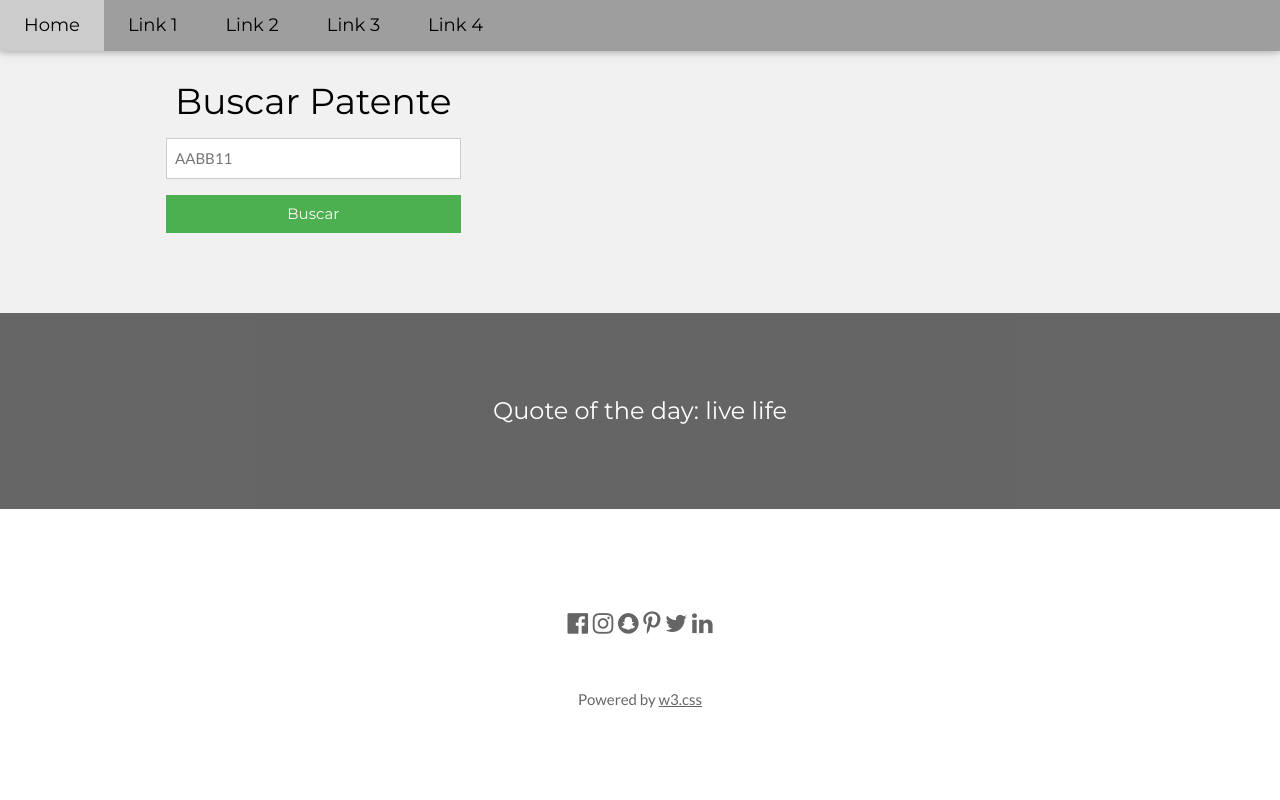
After one commit to Zenteno/RepoBegnoSlimm, a PHP site: template templates/autos.html in a window 1280 px wide. The commit adds this page. Run offline with PHP 8.4, Linux system fonts and the light colour scheme; the template is opened without the code that fills it, so the values that code supplies are empty.

Commit message:
agrega buscador de patentes

```diff
--- /dev/null
+++ b/templates/autos.html
@@ -0,0 +1,160 @@
+<!DOCTYPE html>
+<html lang="en">
+<title>W3.CSS Template</title>
+<meta charset="UTF-8">
+<meta name="viewport" content="width=device-width, initial-scale=1">
+<link rel="stylesheet" href="https://www.w3schools.com/w3css/4/w3.css">
+<link rel="stylesheet" href="https://fonts.googleapis.com/css?family=Lato">
+<link rel="stylesheet" href="https://fonts.googleapis.com/css?family=Montserrat">
+<link rel="stylesheet" href="https://cdnjs.cloudflare.com/ajax/libs/font-awesome/4.7.0/css/font-awesome.min.css">
+<style>
+body,h1,h2,h3,h4,h5,h6 {font-family: "Lato", sans-serif}
+.w3-bar,h1,button {font-family: "Montserrat", sans-serif}
+.fa-anchor,.fa-coffee {font-size:200px}
+</style>
+<body>
+
+<!-- Navbar -->
+<div class="w3-top">
+  <div class="w3-bar w3-grey w3-card w3-left-align w3-large">
+    <a class="w3-bar-item w3-button w3-hide-medium w3-hide-large w3-right w3-padding-large w3-hover-white w3-large w3-red" href="javascript:void(0);" onclick="myFunction()" title="Toggle Navigation Menu"><i class="fa fa-bars"></i></a>
+    <a href="#" class="w3-bar-item w3-button w3-padding-large w3-white">Home</a>
+    <a href="#" class="w3-bar-item w3-button w3-hide-small w3-padding-large w3-hover-white">Link 1</a>
+    <a href="#" class="w3-bar-item w3-button w3-hide-small w3-padding-large w3-hover-white">Link 2</a>
+    <a href="#" class="w3-bar-item w3-button w3-hide-small w3-padding-large w3-hover-white">Link 3</a>
+    <a href="#" class="w3-bar-item w3-button w3-hide-small w3-padding-large w3-hover-white">Link 4</a>
+  </div>
+
+  <!-- Navbar on small screens -->
+  <div id="navDemo" class="w3-bar-block w3-white w3-hide w3-hide-large w3-hide-medium w3-large">
+    <a href="#" class="w3-bar-item w3-button w3-padding-large">Link 1</a>
+    <a href="#" class="w3-bar-item w3-button w3-padding-large">Link 2</a>
+    <a href="#" class="w3-bar-item w3-button w3-padding-large">Link 3</a>
+    <a href="#" class="w3-bar-item w3-button w3-padding-large">Link 4</a>
+  </div>
+</div>
+
+<!-- First Grid -->
+<div class="w3-row-padding w3-light-grey w3-padding-64 w3-container">
+  <div class="w3-content">
+    <div class="w3-third w3-center">
+      <div class="w3-container">
+        <h1>Buscar Patente</h1>
+        <input class="w3-input w3-border w3-margin-bottom" type="text" placeholder="AABB11" id="patente_buscar" required>
+        <button class="w3-button w3-block w3-green w3-section w3-padding" id="boton">Buscar</button>
+      </div>
+    </div>
+
+    <div class="w3-twothird">
+      <div class="w3-container w3-card w3-white" id="card_vehiculo" style="display:none">
+        <h3>Datos del Vehículo</h3>
+        <table class="w3-table w3-bordered w3-border">
+          <tr>
+            <th>Tipo</th>
+            <th>Marca</th>
+          </tr>
+          <tr>
+            <td>
+              <span id="tipo_vehiculo"></span>
+            </td>
+            <td>
+              <span id="marca_vehiculo"></span>
+            </td>
+          </tr>
+        </table>
+        &nbsp;
+        <table class="w3-table w3-bordered w3-border">
+          <tr>
+            <th>Modelo</th>
+            <th>Año</th>
+          </tr>
+          <tr>
+            <td>
+              <span id="modelo_vehiculo"></span>
+            </td>
+            <td>
+              <span id="anio_vehiculo"></span>
+            </td>
+          </tr>
+        </table>
+        &nbsp;
+        <table class="w3-table w3-bordered w3-border">
+          <tr>
+            <th>Patente</th>
+            <th>Chasis</th>
+          </tr>
+          <tr>
+            <td>
+              <span id="patente_vehiculo"></span>
+            </td>
+            <td>
+              <span id="chasis_vehiculo"></span>
+            </td>
+          </tr>
+        </table>
+        &nbsp;
+      </div>
+    </div>
+  </div>
+</div>
+
+<div class="w3-container w3-black w3-center w3-opacity w3-padding-64">
+    <h1 class="w3-margin w3-xlarge">Quote of the day: live life</h1>
+</div>
+
+<!-- Footer -->
+<footer class="w3-container w3-padding-64 w3-center w3-opacity">
+  <div class="w3-xlarge w3-padding-32">
+    <i class="fa fa-facebook-official w3-hover-opacity"></i>
+    <i class="fa fa-instagram w3-hover-opacity"></i>
+    <i class="fa fa-snapchat w3-hover-opacity"></i>
+    <i class="fa fa-pinterest-p w3-hover-opacity"></i>
+    <i class="fa fa-twitter w3-hover-opacity"></i>
+    <i class="fa fa-linkedin w3-hover-opacity"></i>
+ </div>
+ <p>Powered by <a href="https://www.w3schools.com/w3css/default.asp" target="_blank">w3.css</a></p>
+</footer>
+
+<script
+  src="https://code.jquery.com/jquery-3.4.1.min.js"
+  integrity="sha256-CSXorXvZcTkaix6Yvo6HppcZGetbYMGWSFlBw8HfCJo="
+  crossorigin="anonymous"></script>
+
+<script>
+// Used to toggle the menu on small screens when clicking on the menu button
+function myFunction() {
+  var x = document.getElementById("navDemo");
+  if (x.className.indexOf("w3-show") == -1) {
+    x.className += " w3-show";
+  } else {
+    x.className = x.className.replace(" w3-show", "");
+  }
+}
+</script>
+
+<script>
+  $("#boton").click(function(){
+    var url = "/busca_patente/" + $("#patente_buscar").val();
+			$.get(url,function(data){
+				console.log(data);
+				/*
+					si el signo buscado, es una llave del objeto horóscopo, procede a mostrar.
+					de caso contrario, alerta que no fue encontrado.
+				*/
+				if("Tipo" in data){
+					$("#tipo_vehiculo").html(data["Tipo"]);
+          $("#marca_vehiculo").html(data["Marca"]);
+          $("#modelo_vehiculo").html(data["Modelo"]);
+          $("#anio_vehiculo").html(data["Anio"]);
+          $("#patente_vehiculo").html(data["Patente"]);
+          $("#chasis_vehiculo").html(data["Chasis"]);
+					$("#card_vehiculo").css('display','inherit');
+				}
+				else
+					alert("No Encontrado");
+			});
+		});
+</script>
+
+</body>
+</html>
```
Also changed, not shown: src/routes.php (+81 -30 lines).
